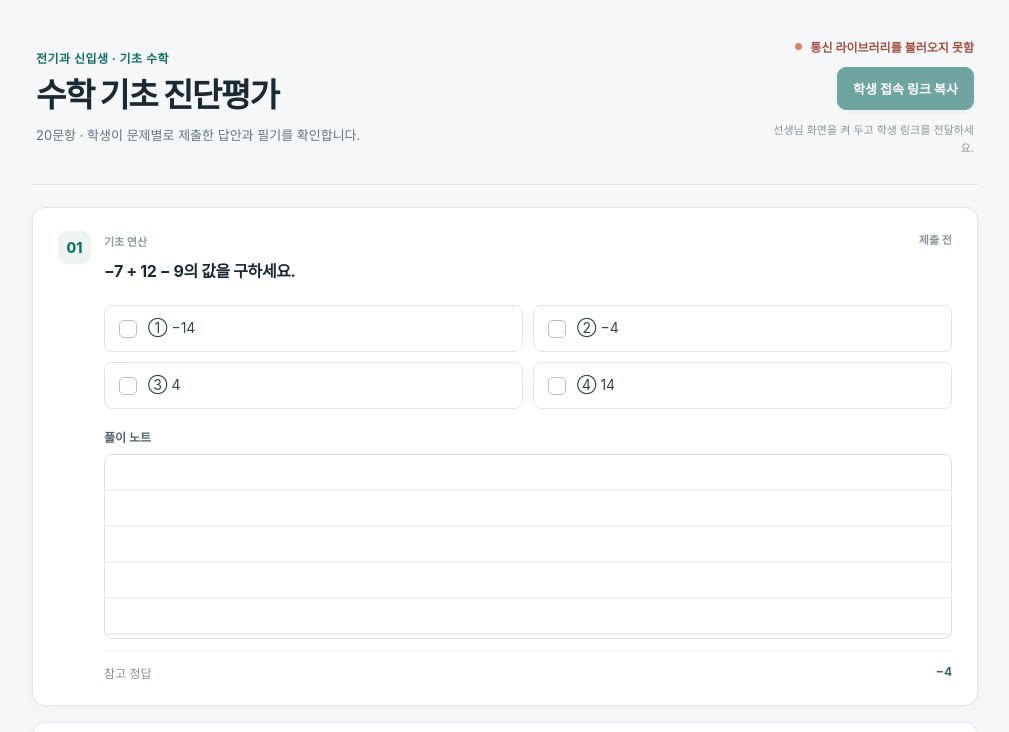
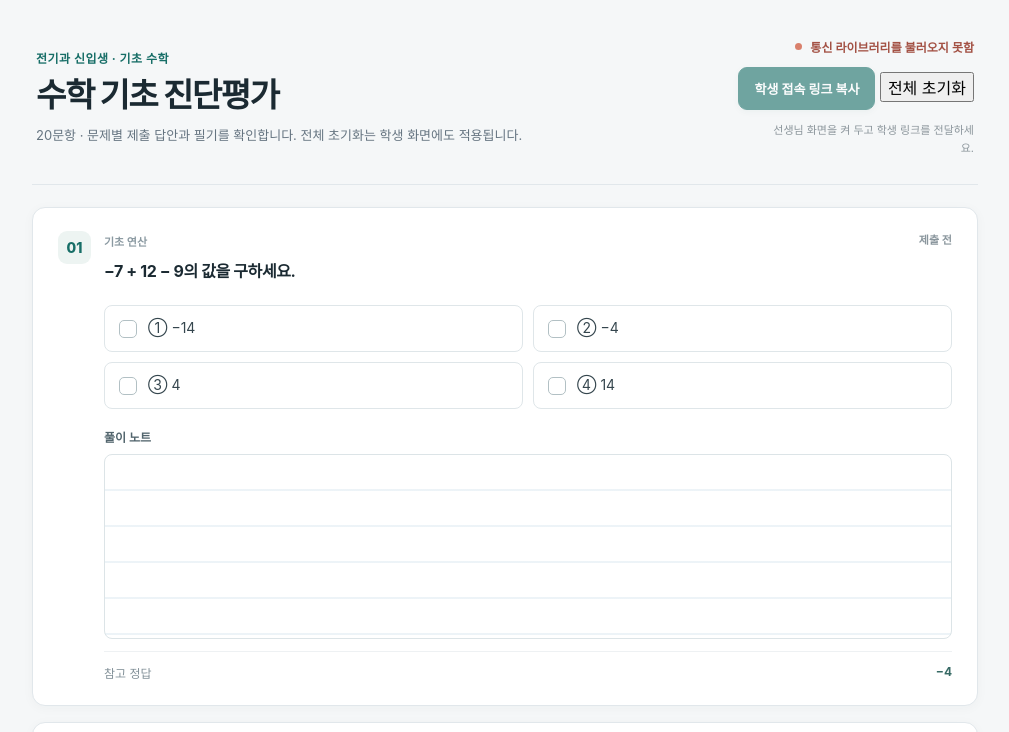
Before and after one commit to dhtpwls0425-star/QUIZ, a plain HTML site: page index.html in a window 1280 px wide. Shown: the top 732 px of the page, without its empty margins (135-1144 px from the left). Drawn offline with Linux system fonts and the light colour scheme.

Commit message:
Add teacher reset button

```diff
--- a/index.html
+++ b/index.html
@@ -16,11 +16,14 @@
       <div class="header-title">
         <span class="eyebrow">전기과 신입생 · 기초 수학</span>
         <h1>수학 기초 진단평가</h1>
-        <p>20문항 · 학생이 문제별로 제출한 답안과 필기를 확인합니다.</p>
+        <p>20문항 · 문제별 제출 답안과 필기를 확인합니다. 전체 초기화는 학생 화면에도 적용됩니다.</p>
       </div>
       <div class="header-tools">
         <div class="connection" id="connection-status" role="status" aria-live="polite"><i></i><span>연결 준비 중</span></div>
-        <button class="share-button" id="copy-link" disabled>학생 접속 링크 복사</button>
+        <div class="header-buttons">
+          <button class="share-button" id="copy-link" disabled>학생 접속 링크 복사</button>
+          <button class="reset-button" id="reset-all" type="button">전체 초기화</button>
+        </div>
         <p class="tiny-helper" id="share-hint">선생님 화면을 켜 두고 학생 링크를 전달하세요.</p>
       </div>
     </header>
```
